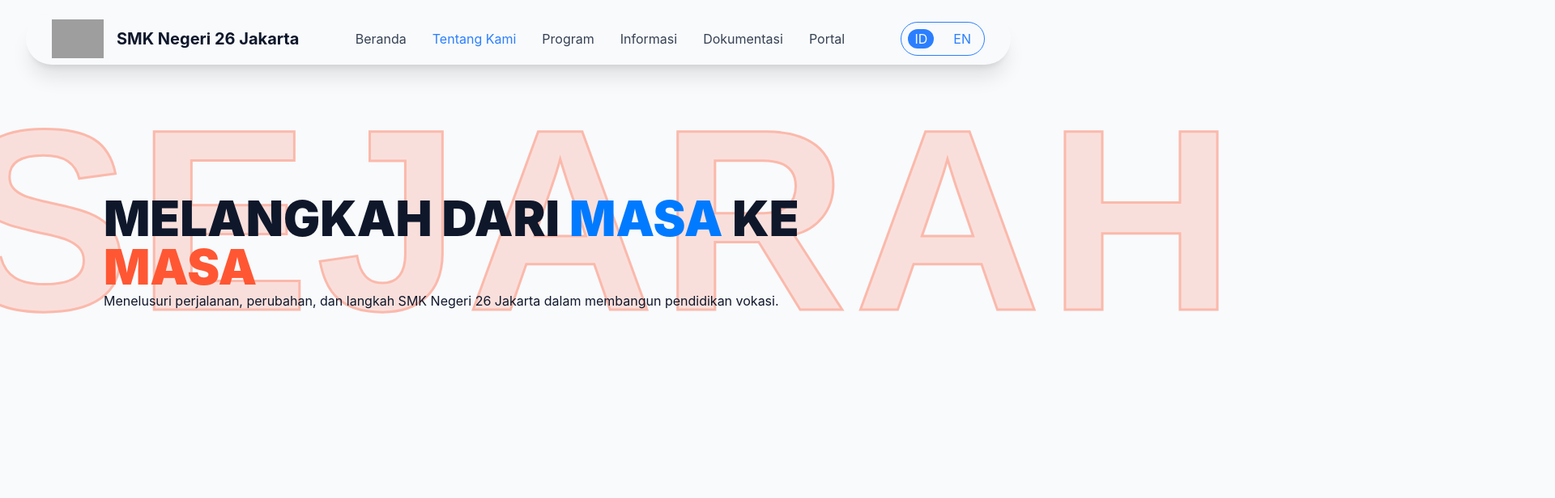
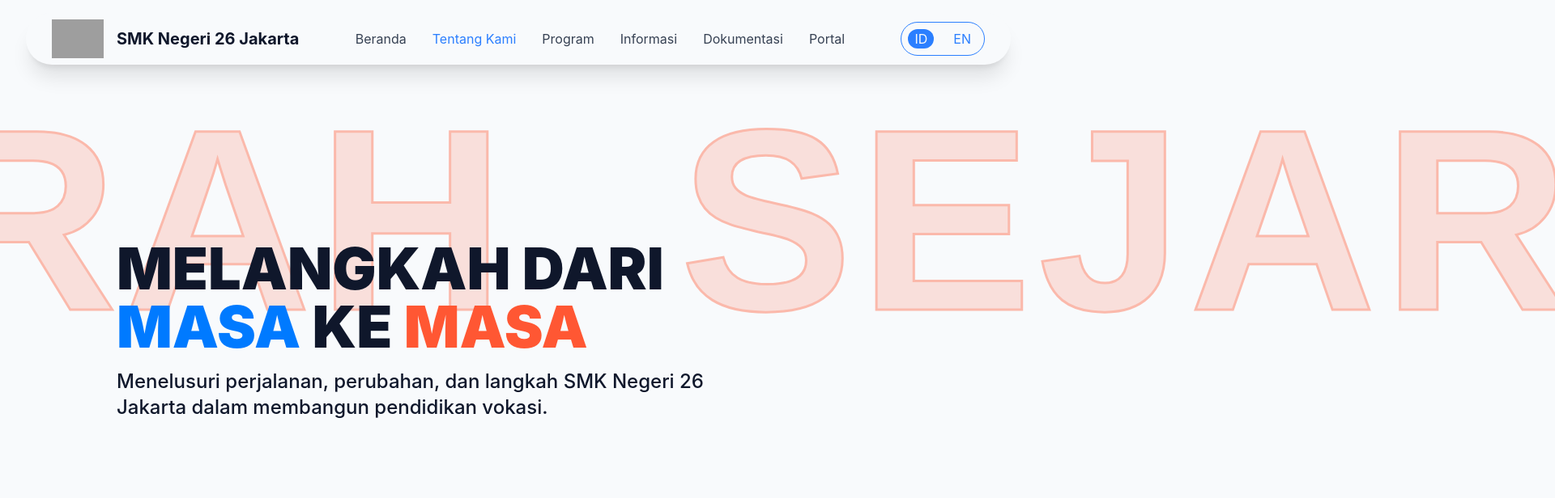
Before and after one commit to Athrsyd/websklh-jaghost, a React (Vite) app in the folder FRONTEND/: page /tentang-kami/sejarah in a window 1280 px wide. Shown: the top 616 px of the page at 81% size, 1920 px wide, since content can reach past the window. Built offline with nearby package versions, Linux system fonts and the light colour scheme; grey boxes are pictures that could not be loaded.

Commit message:
chatbot kelar

```diff
--- a/FRONTEND/src/Pages/TentangKami/Sejarah.jsx
+++ b/FRONTEND/src/Pages/TentangKami/Sejarah.jsx
@@ -4,7 +4,13 @@ const Sejarah = () => {
   return (
     <>
       <section className="w-full min-h-screen bg-white py-20">
-        <div className="flex absolute mt-8 w-full justify-center items-center z-10">
+        <div className="flex flex-row absolute mt-8 w-full justify-center gap-52 items-center z-10">
+          <h1
+            className="sejarahTitle text-9xl text-tertiary/40 tracking-wide font-black
+          opacity-40 text-center"
+          >
+            SEJARAH
+          </h1>
           <h1
             className="sejarahTitle text-9xl text-tertiary/40 tracking-wide font-black
           opacity-40 text-center"
@@ -13,12 +19,12 @@ const Sejarah = () => {
           </h1>
         </div>
 
-        <div className="flex mt-8 h-100 w-4/5 mx-auto justify-center flex-col items-start relative z-20">
-          <h1 className="text-6xl text-start font-black ">
+        <div className="flex mt-32 h-100 w-5/8 ml-36 justify-center flex-col items-start relative z-20">
+          <h1 className="text-7xl text-start font-black ">
             MELANGKAH DARI <span className="text-secondary">MASA</span> KE{" "}
             <span className="text-tertiary">MASA</span>
           </h1>
-          <p>
+          <p className="text-2xl text-start mt-4 font-medium">
             Menelusuri perjalanan, perubahan, dan langkah SMK Negeri 26 Jakarta
             dalam membangun pendidikan vokasi.
           </p>
--- a/FRONTEND/src/components/ChatBotBubble.jsx
+++ b/FRONTEND/src/components/ChatBotBubble.jsx
@@ -64,7 +64,7 @@ const BUBBLE_HOVERED = "p-3 rotate-0";
 const BUBBLE_DEFAULT = "p-2 rotate-360";
 
 const PANEL_BASE =
-  "container pr-8 pl-4 py-3 flex gap-4 flex-row bg-secondary/30 backdrop-blur-xs rounded-l-full -mr-4 shadow-lg transition-all duration-300 ease-in-out items-center";
+  "container pr-8 pl-4 py-3 flex gap-4 flex-row bg-secondary/30 backdrop-blur-xs rounded-l-full -mr-5 shadow-lg transition-all duration-300 ease-in-out items-center";
 
 const INITIAL_MESSAGES = [
   { id: 1, text: "Halo! Ada yang bisa saya bantu?", isUser: false },
@@ -117,9 +117,11 @@ const ChatBotBubble = () => {
   }, [inputValue]);
 
   const handleKeyDown = useCallback(
+
     (e) => {
       if (e.key === "Enter" && !e.shiftKey) {
         e.preventDefault();
+        setIsActive(true); // Pastikan chat terbuka saat mengirim pesan
         handleSend();
       }
     },
@@ -129,12 +131,12 @@ const ChatBotBubble = () => {
   return (
     <div onMouseLeave={isActive ? handleMouseLeave : undefined}>
       {/* Chat container — hanya bagian ini yang ditambahkan: scroll area + bubbles */}
-      {isActive ||
+      {
         (isHovered && (
           <div
-            className="container fixed bottom-32 right-12 z-50 flex flex-col
-          bg-secondary/30 backdrop-blur-xs rounded-lg -mr-4 shadow-lg transition-all
-          duration-300 ease-in-out w-80 h-100 overflow-hidden"
+                className={`container fixed bottom-32 right-12 z-50 flex flex-col
+            bg-secondary/30 backdrop-blur-xs rounded-lg -mr-4 shadow-lg transition-all
+            duration-300 ease-in-out w-80 h-100 overflow-hidden ${isActive ? "opacity-100" : "opacity-0"}`}
           >
             {/* Message list */}
             <div
@@ -169,7 +171,7 @@ const ChatBotBubble = () => {
         </button>
 
         <div
-          className={`${PANEL_BASE} ${isHovered ? "opacity-100" : "opacity-0"}`}
+          className={`${PANEL_BASE} ${isHovered ? "w-full opacity-100" : "w-0 opacity-0"}`}
         >
           <svg
           onClick={()=> setIsHovered(false)}
@@ -185,12 +187,13 @@ const ChatBotBubble = () => {
             />
           </svg>
           <input
+
             className="bg-white rounded-full p-1 text-black placeholder:text-gray-500 border border-gray-300 focus:outline-none focus:ring-2 focus:ring-blue-500"
             placeholder="Ketik pesan..."
             type="text"
             value={inputValue}
             onChange={(e) => setInputValue(e.target.value)}
-            onKeyDown={handleKeyDown}
+            onKeyDown={handleKeyDown }
           />
         </div>
       </div>
--- a/FRONTEND/src/index.css
+++ b/FRONTEND/src/index.css
@@ -49,9 +49,9 @@ body {
 
 @keyframes fadeIn {
   from {
-    transform: translate(1500px);
+    transform: translateX(1570px);
   }
   to {
-    transform: translateX(-1500px);
+    transform: translateX(-1590px);
   }
 }
```
